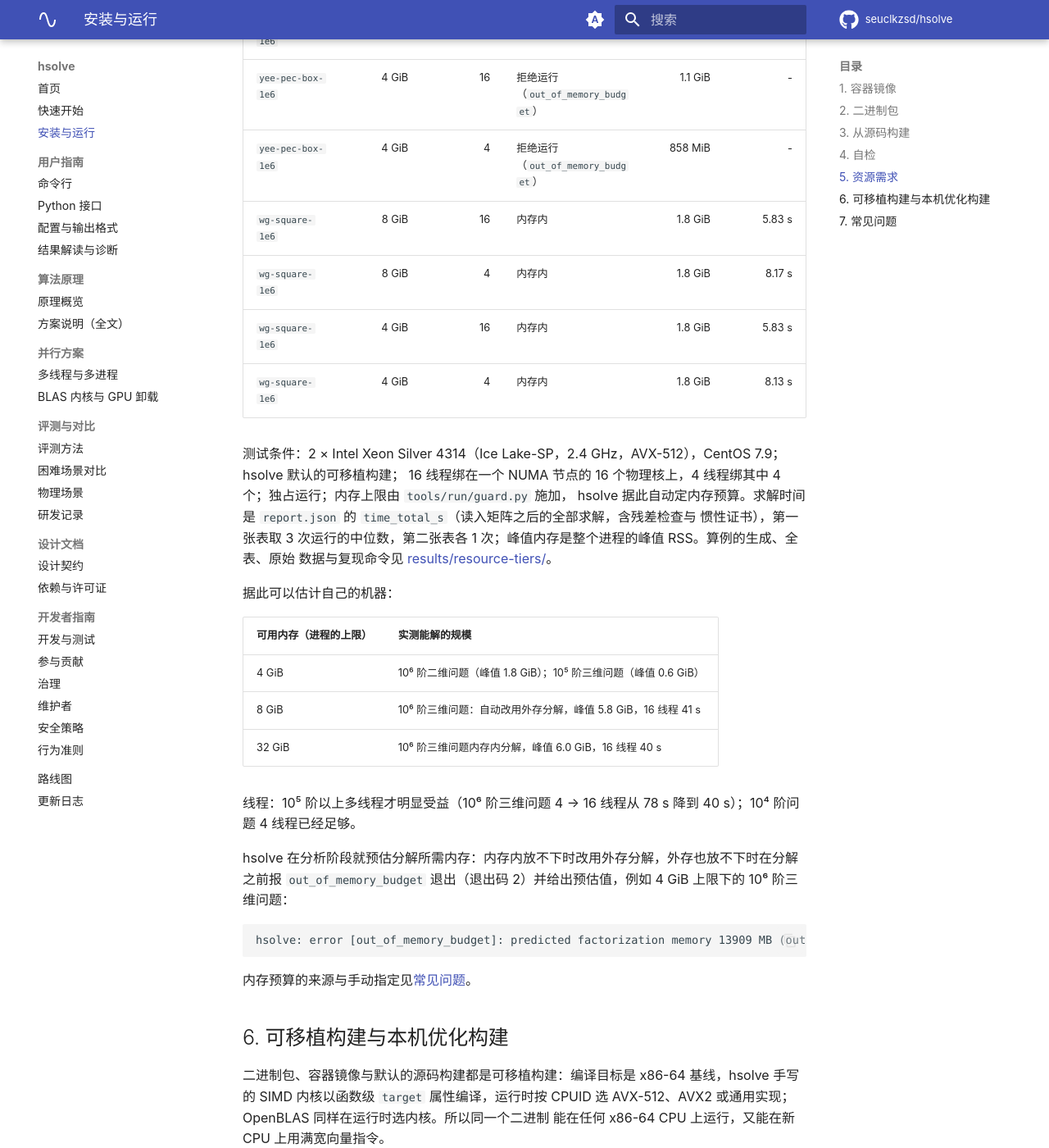
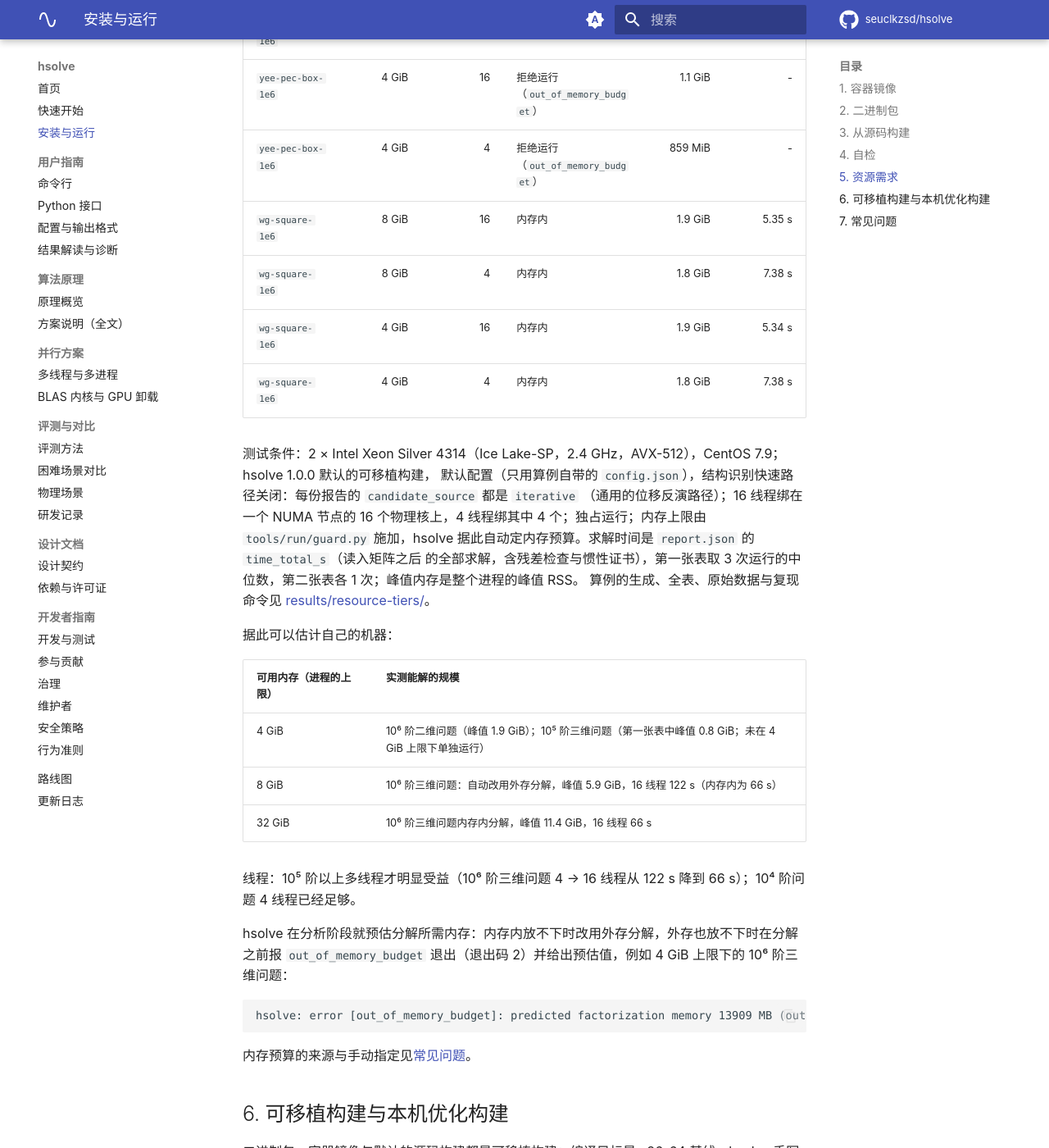
Before and after one commit to seuclkzsd/hsolve, an MkDocs documentation site: the page built from docs/INSTALL.md, in a window 1280 px wide and 1400 px high, scrolled down 4690 px. Shown: the whole window at 82% size. Built offline with MkDocs 1.6.1 and Material for MkDocs 9.7.7, drawn with Linux system fonts in a browser that asks for light colours; comment, search, counter and statistics services are not loaded; some of the changed text lies outside the part shown.

Commit message:
results, docs: resource tiers re-measured with the 1.0.0 release build on the default general path (c005, every report candidate_source = iterative); raw data, tables and INSTALL §5 with its estimates

````diff
--- a/docs/INSTALL.md
+++ b/docs/INSTALL.md
@@ -115,46 +115,47 @@ Python API: pass (ok <版本号>)
 <!-- results/resource-tiers/tiers-summary.md, generated by results/resource-tiers/reproduce.sh table - do not edit -->
 | 问题 | n | 非零元 | 峰值内存 | 求解时间，16 线程 | 求解时间，4 线程 | 惯性证书 |
 |---|---:|---:|---:|---:|---:|---|
-| 三维 PEC 谐振腔，GHEP，最近 σ 的 11 个（`yee-pec-box-1e4`） | 10,064 | 132,808 | 62 MiB | 0.17 s | 0.12 s | 通过 |
-| 三维 PEC 谐振腔，GHEP，最近 σ 的 10 个（`yee-pec-box-1e5`） | 109,744 | 1,496,184 | 556 MiB | 1.25 s | 2.17 s | 通过 |
-| 三维 PEC 谐振腔，GHEP，最近 σ 的 10 个（`yee-pec-box-1e6`） | 1,027,733 | 14,208,570 | 6.0 GiB | 40 s | 78 s | 通过 |
-| 二维方波导 50 GHz，GHIEP（B 不定），18 个传播模（`wg-square-1e4`） | 9,801 | 138,521 | 55 MiB | 0.09 s | 0.10 s | 不适用（B 不定） |
-| 二维方波导 50 GHz，GHIEP（B 不定），18 个传播模（`wg-square-1e5`） | 99,225 | 1,419,337 | 245 MiB | 0.51 s | 0.68 s | 不适用（B 不定） |
-| 二维方波导 50 GHz，GHIEP（B 不定），18 个传播模（`wg-square-1e6`） | 998,001 | 14,306,465 | 1.8 GiB | 5.89 s | 8.20 s | 不适用（B 不定） |
+| 三维 PEC 谐振腔，GHEP，最近 σ 的 11 个（`yee-pec-box-1e4`） | 10,064 | 132,808 | 97 MiB | 0.29 s | 0.19 s | 通过 |
+| 三维 PEC 谐振腔，GHEP，最近 σ 的 10 个（`yee-pec-box-1e5`） | 109,744 | 1,496,184 | 784 MiB | 2.35 s | 3.55 s | 通过 |
+| 三维 PEC 谐振腔，GHEP，最近 σ 的 10 个（`yee-pec-box-1e6`） | 1,027,733 | 14,208,570 | 11.4 GiB | 66 s | 122 s | 通过 |
+| 二维方波导 50 GHz，GHIEP（B 不定），18 个传播模（`wg-square-1e4`） | 9,801 | 138,521 | 63 MiB | 0.09 s | 0.09 s | 不适用（B 不定） |
+| 二维方波导 50 GHz，GHIEP（B 不定），18 个传播模（`wg-square-1e5`） | 99,225 | 1,419,337 | 313 MiB | 0.48 s | 0.64 s | 不适用（B 不定） |
+| 二维方波导 50 GHz，GHIEP（B 不定），18 个传播模（`wg-square-1e6`） | 998,001 | 14,306,465 | 1.9 GiB | 5.35 s | 7.39 s | 不适用（B 不定） |
 
 | 问题 | 内存上限 | 线程 | 分解方式 | 峰值内存 | 求解时间 |
 |---|---:|---:|---|---:|---:|
-| `yee-pec-box-1e6` | 8 GiB | 16 | 外存 | 5.8 GiB | 41 s |
-| `yee-pec-box-1e6` | 8 GiB | 4 | 外存 | 5.6 GiB | 79 s |
+| `yee-pec-box-1e6` | 8 GiB | 16 | 外存 | 5.9 GiB | 122 s |
+| `yee-pec-box-1e6` | 8 GiB | 4 | 外存 | 5.6 GiB | 175 s |
 | `yee-pec-box-1e6` | 4 GiB | 16 | 拒绝运行（`out_of_memory_budget`） | 1.1 GiB | - |
-| `yee-pec-box-1e6` | 4 GiB | 4 | 拒绝运行（`out_of_memory_budget`） | 858 MiB | - |
-| `wg-square-1e6` | 8 GiB | 16 | 内存内 | 1.8 GiB | 5.83 s |
-| `wg-square-1e6` | 8 GiB | 4 | 内存内 | 1.8 GiB | 8.17 s |
-| `wg-square-1e6` | 4 GiB | 16 | 内存内 | 1.8 GiB | 5.83 s |
-| `wg-square-1e6` | 4 GiB | 4 | 内存内 | 1.8 GiB | 8.13 s |
+| `yee-pec-box-1e6` | 4 GiB | 4 | 拒绝运行（`out_of_memory_budget`） | 859 MiB | - |
+| `wg-square-1e6` | 8 GiB | 16 | 内存内 | 1.9 GiB | 5.35 s |
+| `wg-square-1e6` | 8 GiB | 4 | 内存内 | 1.8 GiB | 7.38 s |
+| `wg-square-1e6` | 4 GiB | 16 | 内存内 | 1.9 GiB | 5.34 s |
+| `wg-square-1e6` | 4 GiB | 4 | 内存内 | 1.8 GiB | 7.38 s |
 <!-- end of generated tables -->
 
-测试条件：2 × Intel Xeon Silver 4314（Ice Lake-SP，2.4 GHz，AVX-512），CentOS 7.9；hsolve 默认的可移植构建；
-16 线程绑在一个 NUMA 节点的 16 个物理核上，4 线程绑其中 4 个；独占运行；内存上限由 `tools/run/guard.py` 施加，
-hsolve 据此自动定内存预算。求解时间是 `report.json` 的 `time_total_s`（读入矩阵之后的全部求解，含残差检查与
-惯性证书），第一张表取 3 次运行的中位数，第二张表各 1 次；峰值内存是整个进程的峰值 RSS。算例的生成、全表、原始
-数据与复现命令见 [results/resource-tiers/](../results/resource-tiers/)。
+测试条件：2 × Intel Xeon Silver 4314（Ice Lake-SP，2.4 GHz，AVX-512），CentOS 7.9；hsolve 1.0.0 默认的可移植构建，
+默认配置（只用算例自带的 `config.json`），结构识别快速路径关闭：每份报告的 `candidate_source` 都是 `iterative`
+（通用的位移反演路径）；16 线程绑在一个 NUMA 节点的 16 个物理核上，4 线程绑其中 4 个；独占运行；内存上限由
+`tools/run/guard.py` 施加，hsolve 据此自动定内存预算。求解时间是 `report.json` 的 `time_total_s`（读入矩阵之后
+的全部求解，含残差检查与惯性证书），第一张表取 3 次运行的中位数，第二张表各 1 次；峰值内存是整个进程的峰值 RSS。
+算例的生成、全表、原始数据与复现命令见 [results/resource-tiers/](../results/resource-tiers/)。
 
 据此可以估计自己的机器：
 
 | 可用内存（进程的上限） | 实测能解的规模 |
 |---|---|
-| 4 GiB | 10⁶ 阶二维问题（峰值 1.8 GiB）；10⁵ 阶三维问题（峰值 0.6 GiB） |
-| 8 GiB | 10⁶ 阶三维问题：自动改用外存分解，峰值 5.8 GiB，16 线程 41 s |
-| 32 GiB | 10⁶ 阶三维问题内存内分解，峰值 6.0 GiB，16 线程 40 s |
+| 4 GiB | 10⁶ 阶二维问题（峰值 1.9 GiB）；10⁵ 阶三维问题（第一张表中峰值 0.8 GiB；未在 4 GiB 上限下单独运行） |
+| 8 GiB | 10⁶ 阶三维问题：自动改用外存分解，峰值 5.9 GiB，16 线程 122 s（内存内为 66 s） |
+| 32 GiB | 10⁶ 阶三维问题内存内分解，峰值 11.4 GiB，16 线程 66 s |
 
-线程：10⁵ 阶以上多线程才明显受益（10⁶ 阶三维问题 4 → 16 线程从 78 s 降到 40 s）；10⁴ 阶问题 4 线程已经足够。
+线程：10⁵ 阶以上多线程才明显受益（10⁶ 阶三维问题 4 → 16 线程从 122 s 降到 66 s）；10⁴ 阶问题 4 线程已经足够。
 
 hsolve 在分析阶段就预估分解所需内存：内存内放不下时改用外存分解，外存也放不下时在分解之前报
 `out_of_memory_budget` 退出（退出码 2）并给出预估值，例如 4 GiB 上限下的 10⁶ 阶三维问题：
 
 ```text
-hsolve: error [out_of_memory_budget]: predicted factorization memory 13909 MB (out-of-core 4827 MB) exceeds the budget of 1445.77 MB
+hsolve: error [out_of_memory_budget]: predicted factorization memory 13909 MB (out-of-core 4827 MB) exceeds the budget of 1383.26 MB
 ```
 
 内存预算的来源与手动指定见[常见问题](#7-常见问题)。
````
Also changed, not shown: results/resource-tiers/tiers-summary.md (+13 -13 lines), results/resource-tiers/tiers.md (+19 -19 lines), 3 other files.
